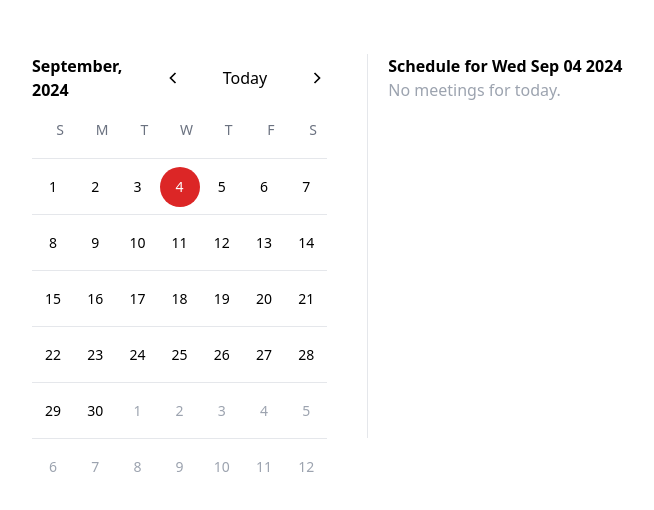
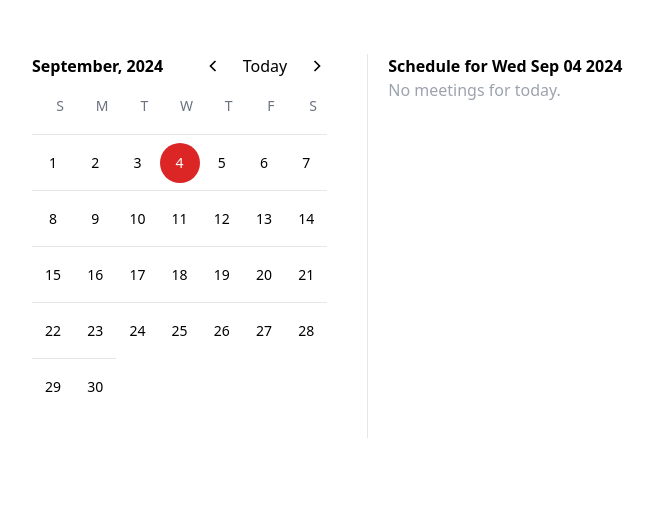
Before and after one commit to manishshivhare/PearlThought_Project, a React (Create React App) app: page / in a window 1280 px wide. Shown: the part 154-664 px from the top of the page, without its empty margins (288-942 px from the left). Built offline with nearby package versions, Linux system fonts and the light colour scheme.

Commit message:
fix bugs

```diff
--- a/src/App.js
+++ b/src/App.js
@@ -17,7 +17,7 @@ export default function Calendar() {
           <h1 className="select-none font-semibold">
             {months[today.month()]}, {today.year()}
           </h1>
-					<div className="flex gap-10 items-center ">
+          <div className="flex gap-5 items-center ">
             <GrFormPrevious
               className="w-5 h-5 cursor-pointer hover:scale-105 transition-all"
               onClick={() => {
@@ -63,13 +63,8 @@ export default function Calendar() {
                 >
                   <h1
                     className={cn(
-											currentMonth ? "" : "text-gray-400",
-											today
-												? "bg-red-600 text-white"
-												: "",
-											selectDate
-												.toDate()
-												.toDateString() ===
+                      today ? "bg-red-600 text-white" : "",
+                      selectDate.toDate().toDateString() ===
                         date.toDate().toDateString()
                         ? "bg-black text-white"
                         : "",
--- a/src/utils/Calendar.js
+++ b/src/utils/Calendar.js
@@ -9,16 +9,6 @@ export const generateDate = (
 
   const arrayOfDate = [];
 
-	// create prefix date
-	for (let i = 0; i < firstDateOfMonth.day(); i++) {
-		const date = firstDateOfMonth.day(i);
-
-		arrayOfDate.push({
-			currentMonth: false,
-			date,
-		});
-	}
-
   // generate current date
   for (let i = firstDateOfMonth.date(); i <= lastDateOfMonth.date(); i++) {
     arrayOfDate.push({
@@ -27,19 +17,6 @@ export const generateDate = (
       today:
         firstDateOfMonth.date(i).toDate().toDateString() ===
         dayjs().toDate().toDateString(),
-		});
-	}
-
-	const remaining = 42 - arrayOfDate.length;
-
-	for (
-		let i = lastDateOfMonth.date() + 1;
-		i <= lastDateOfMonth.date() + remaining;
-		i++
-	) {
-		arrayOfDate.push({
-			currentMonth: false,
-			date: lastDateOfMonth.date(i),
     });
   }
   return arrayOfDate;
```
Lines whose indentation alone changed are shown as unchanged.
